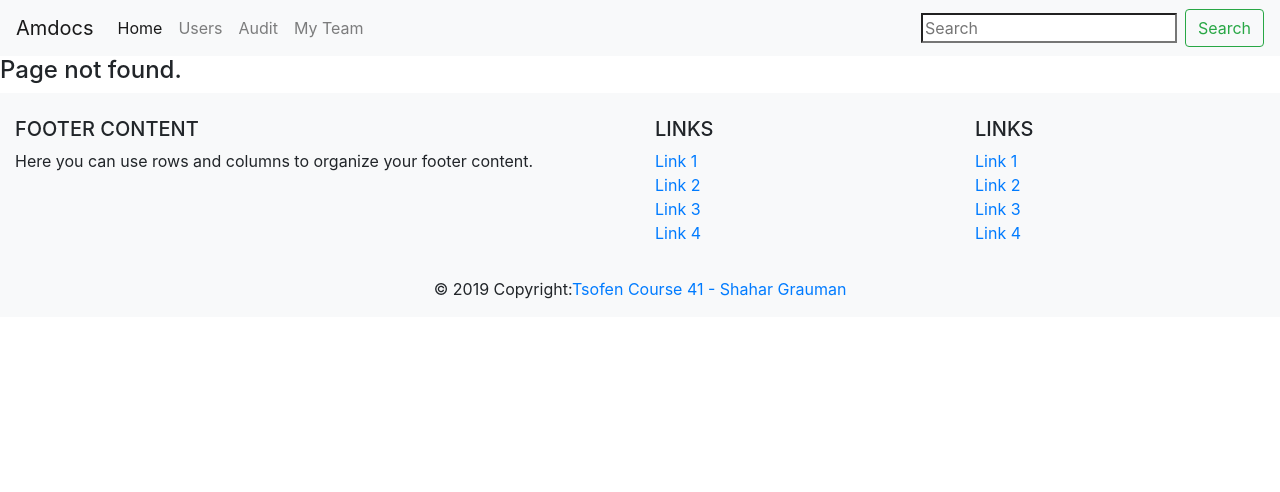
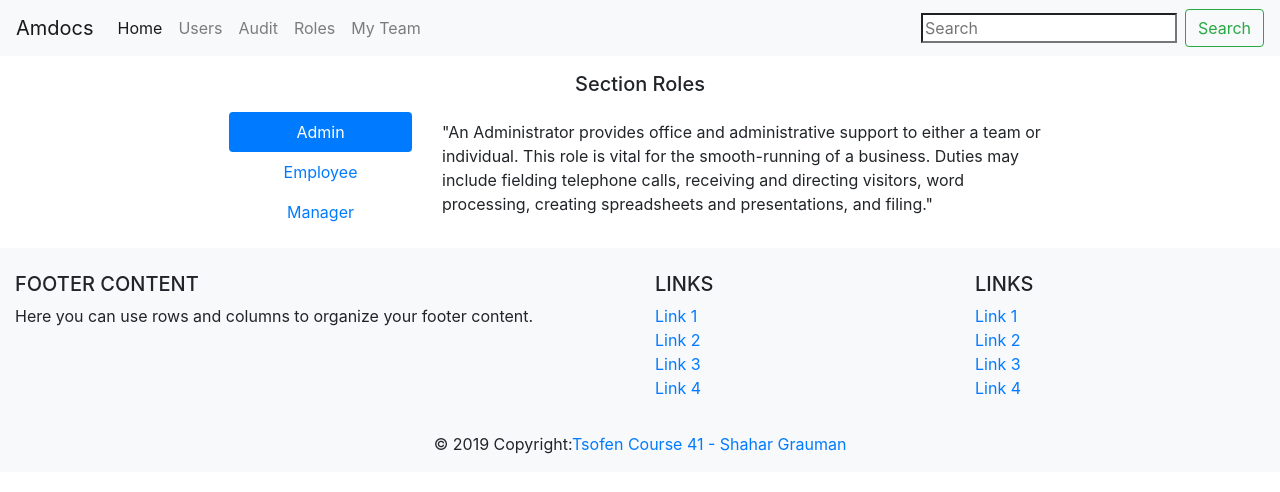
Before and after one commit to ShacharGrauman/projects-assignments-client, a React (Vite) app: page /roles in a window 1280 px wide. Shown: the top 492 px of the page. Built offline with nearby package versions, Linux system fonts and the light colour scheme.

Commit message:
Roles page

```diff
--- a/src/components/common/Navbar.js
+++ b/src/components/common/Navbar.js
@@ -30,6 +30,9 @@ export default class Navbar extends React.Component {
                             <Link className="nav-link" to="/audit">Audit</Link>
                         </li>
                         <li className="nav-item">
+                            <Link className="nav-link" to="/roles">Roles</Link>
+                        </li>
+                        <li className="nav-item">
                             <Link className="nav-link" to="/my-team">My Team</Link>
                         </li>
                     </ul>
--- /dev/null
+++ b/src/components/roles/roles.js
@@ -0,0 +1,52 @@
+import React from 'react';
+
+
+export default class Roles extends React.Component{
+
+
+    render(){
+            return (
+                <>
+                <div className="m-3">
+                    <div className="text-center">
+                        <h5>Section Roles</h5>
+                    </div>
+
+                        <div className="row justify-content-center">
+                            <div className="col-lg-2 col-sm-2 mt-2">
+                                <div className="nav flex-column nav-pills text-center" id="v-pills-tab" role="tablist" aria-orientation="vertical">
+                                    <a className="nav-link active" id="v-pills-admin-tab" data-toggle="pill" href="#v-pills-admin" role="tab" aria-controls="v-pills-admin" aria-selected="true">Admin</a>
+                                    <a className="nav-link" id="v-pills-employee-tab" data-toggle="pill" href="#v-pills-employee" role="tab" aria-controls="v-pills-employee" aria-selected="false">Employee</a>
+                                    <a className="nav-link" id="v-pills-manager-tab" data-toggle="pill" href="#v-pills-manager" role="tab" aria-controls="v-pills-manager" aria-selected="false">Manager</a>
+                                </div>
+                            </div>
+                            <div className="col-lg-6 col-sm-10">
+                                <div className="tab-content" id="v-pills-tabContent">
+                                    <div className="mt-3 tab-pane fade show active"
+                                            id="v-pills-admin"
+                                            role="tabpanel"
+                                            aria-labelledby="v-pills-admin-tab">
+                                        "An Administrator provides office and administrative support to either a team or individual. This role is vital for the smooth-running of a business. Duties may include fielding telephone calls, receiving and directing visitors, word processing, creating spreadsheets and presentations, and filing."
+                                    </div>
+                                    <div
+                                            className="mt-3 tab-pane fade"
+                                            id="v-pills-employee"
+                                            role="tabpanel"
+                                            aria-labelledby="v-pills-employee-tab">
+                                        "Employee job descriptions are written statements that describe the duties, responsibilities, required qualifications and reporting relationships of a particular job. ... Effectively developed, employee job descriptions are communication tools that are significant to your organization's success."
+                                    </div>
+                                    <div
+                                            className="mt-3 tab-pane fade"
+                                            id="v-pills-manager"
+                                            role="tabpanel"
+                                            aria-labelledby="v-pills-manager-tab">
+                                        "Managers are the people in charge of employees and the facilities they work for. As a manager, your job is to plan and promote the daily schedule of employees and the business, interview, hire, and coordinate employees, create and maintain budgets, and coordinate with and report to senior management in the company."
+                                    </div>
+                                </div>
+                            </div>
+                        </div>
+                    </div>
+                </>
+        )
+    }
+}
--- a/src/routers/Router.js
+++ b/src/routers/Router.js
@@ -9,6 +9,7 @@ import PageNotFound from '../components/common/PageNotFound';
 import UserProfile from '../components/user-profile/UserProfile'
 import UsersListPage from '../components/users-list/usersListPage'
 import Audit from '../components/audit/auditPage'
+import Roles from '../components/roles/roles'
 import MyTeamTable from '../components/Assigments/MyTeamTable'
 
 export default ()=>(
@@ -21,6 +22,7 @@ export default ()=>(
             <Route path="/user-profile/:id" component={UserProfile}/>
             <Route path="/user-profile/addUser" component={UserProfile}/>
             <Route path="/audit" component={Audit}/>
+            <Route path="/roles" component={Roles}/>
             <Route path="/my-team/" component={MyTeamTable}/>
             <Route component={PageNotFound}/>
         </Switch>
```
